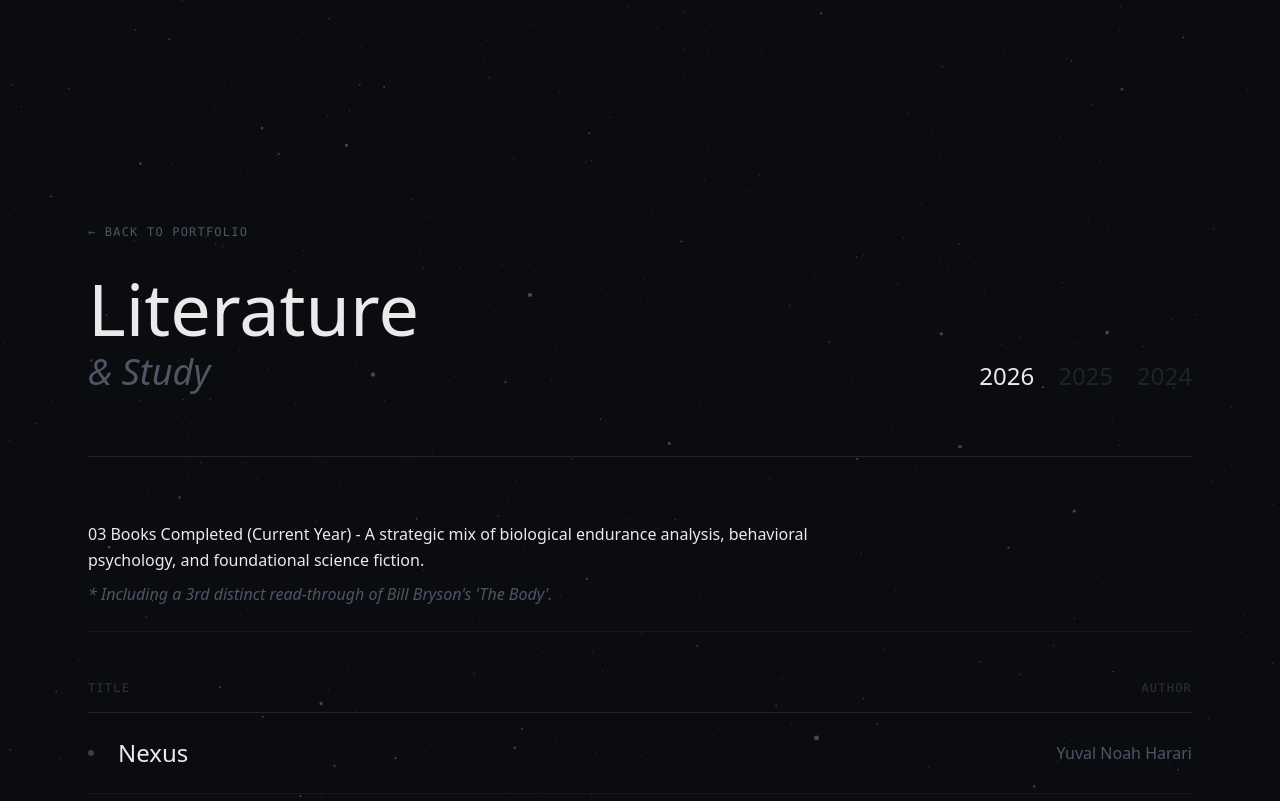
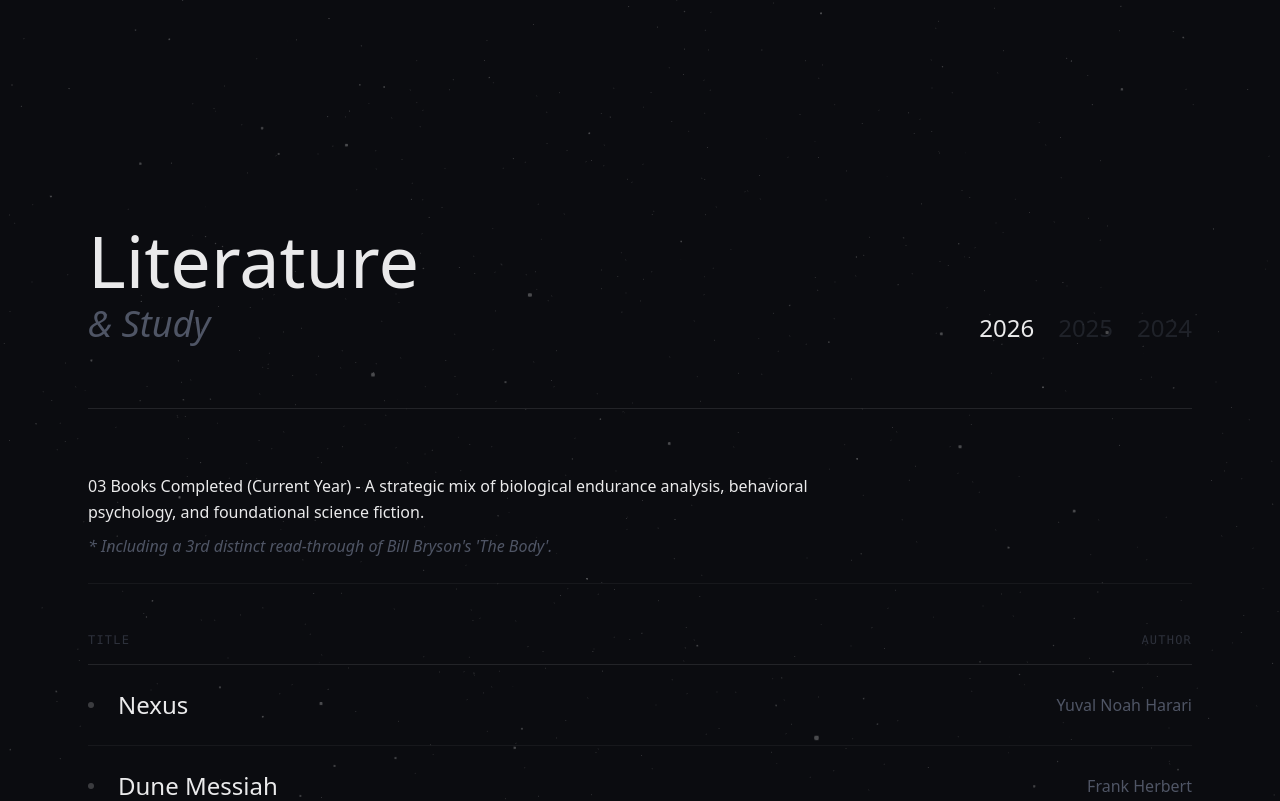
Before and after one commit to Pranavd0828/my-portfolio, a Next.js app: page /reading in a window 1280 px wide. Shown: the top 801 px of the page. Built offline with nearby package versions, Linux system fonts and the light colour scheme; a web font is replaced by a local one.

Commit message:
Phase 10: Integrate Reading Showcase into main homepage

```diff
--- a/src/app/page.tsx
+++ b/src/app/page.tsx
@@ -3,6 +3,7 @@ import Journey from "@/components/Journey";
 import Projects from "@/components/Projects";
 import Education from "@/components/Education";
 import AboutMe from "@/components/AboutMe";
+import ReadingList from "@/components/ReadingList";
 import ConnectSection from "@/components/ConnectSection";
 
 export default function Home() {
@@ -14,6 +15,7 @@ export default function Home() {
       <Education />
       {/* Blog section hidden per feature flag requested */}
       <AboutMe />
+      <ReadingList />
       <ConnectSection />
     </main>
   );
--- a/src/components/ReadingList.tsx
+++ b/src/components/ReadingList.tsx
@@ -2,7 +2,6 @@
 
 import { useState } from 'react';
 import { motion, AnimatePresence } from 'framer-motion';
-import Link from 'next/link';
 import Image from 'next/image';
 
 type Year = '2026' | '2025' | '2024';
@@ -61,9 +60,6 @@ export default function ReadingList() {
     return (
         <section className="w-full max-w-6xl mx-auto py-32 px-6">
             <div className="flex flex-col mb-16">
-                <Link href="/" className="text-xs font-mono uppercase tracking-widest text-muted hover:text-accent mb-8 transition-colors">
-                    &larr; Back to Portfolio
-                </Link>
                 <div className="flex flex-col md:flex-row justify-between md:items-end gap-8">
                     <div>
                         <h2 className="font-serif text-5xl md:text-7xl text-accent">Literature</h2>
```
